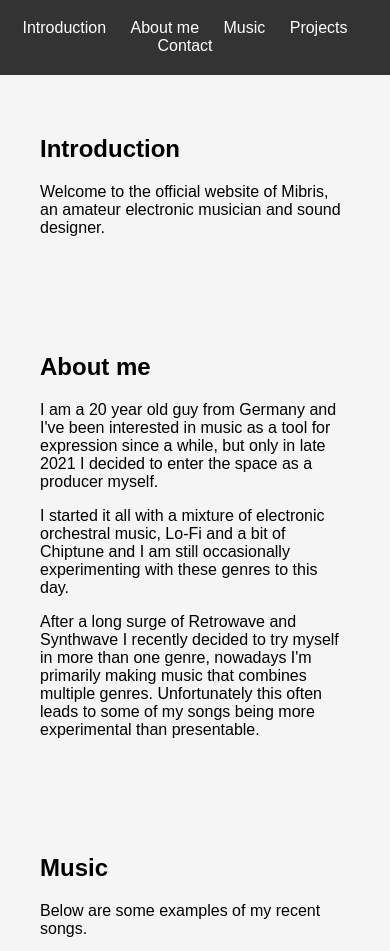
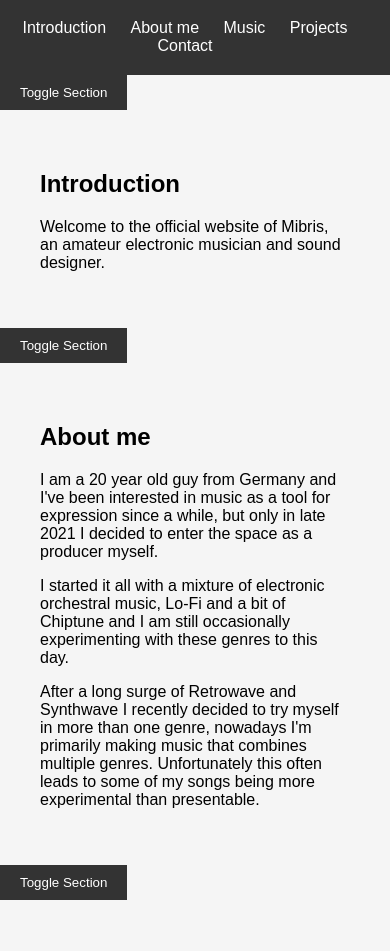
Before and after one commit to mibris-audio/mibris-audio.github.io, a plain HTML site: page index.html in a window 390 px wide. Shown: the part 81-1032 px from the top of the page. Drawn offline with Linux system fonts and the light colour scheme.

Commit message:
Update index.html

```diff
--- a/index.html
+++ b/index.html
@@ -20,11 +20,13 @@
         </nav>
     </header>
 
+    <button class="toggle-button" data-target="introduction">Toggle Section</button>
     <section id="introduction">
         <h2>Introduction</h2>
         <p>Welcome to the official website of Mibris, an amateur electronic musician and sound designer.</p>
     </section>
 
+    <button class="toggle-button" data-target="biography">Toggle Section</button>
     <section id="biography">
         <h2>About me</h2>
         <p>I am a 20 year old guy from Germany and I've been interested in music as a tool for expression since a while, but only in late 2021 I decided to enter the space as a producer myself.</p>
@@ -33,6 +35,7 @@
         <p>After a long surge of Retrowave and Synthwave I recently decided to try myself in more than one genre, nowadays I'm primarily making music that combines multiple genres. Unfortunately this often leads to some of my songs being more experimental than presentable.</p>
     </section>
 
+    <button class="toggle-button" data-target="music">Toggle Section</button>
     <section id="music">
         <h2>Music</h2>
         <p>Below are some examples of my recent songs.</p>
@@ -45,6 +48,7 @@
         </div>
     </section>
 
+    <button class="toggle-button" data-target="projects">Toggle Section</button>
     <section id="projects">
         <h2>Projects</h2>
         <p>I've worked on several game projects from friends, unfortunately most of them couldn't make it past their beta and/or development phase. One exception is ANXRacers which is a casual-indie racing game with spaceships.</p>
@@ -53,6 +57,7 @@
         <p>I've also contributed by making a majority of the used sound-effects in the game.</p>
     </section>
 
+    <button class="toggle-button" data-target="contact">Toggle Section</button>
     <section id="contact">
         <h2>Contact</h2>
         <p>If you'd like to get in touch with Mibris for collaborations, or any inquiries, please use the contact form below:</p>
```
